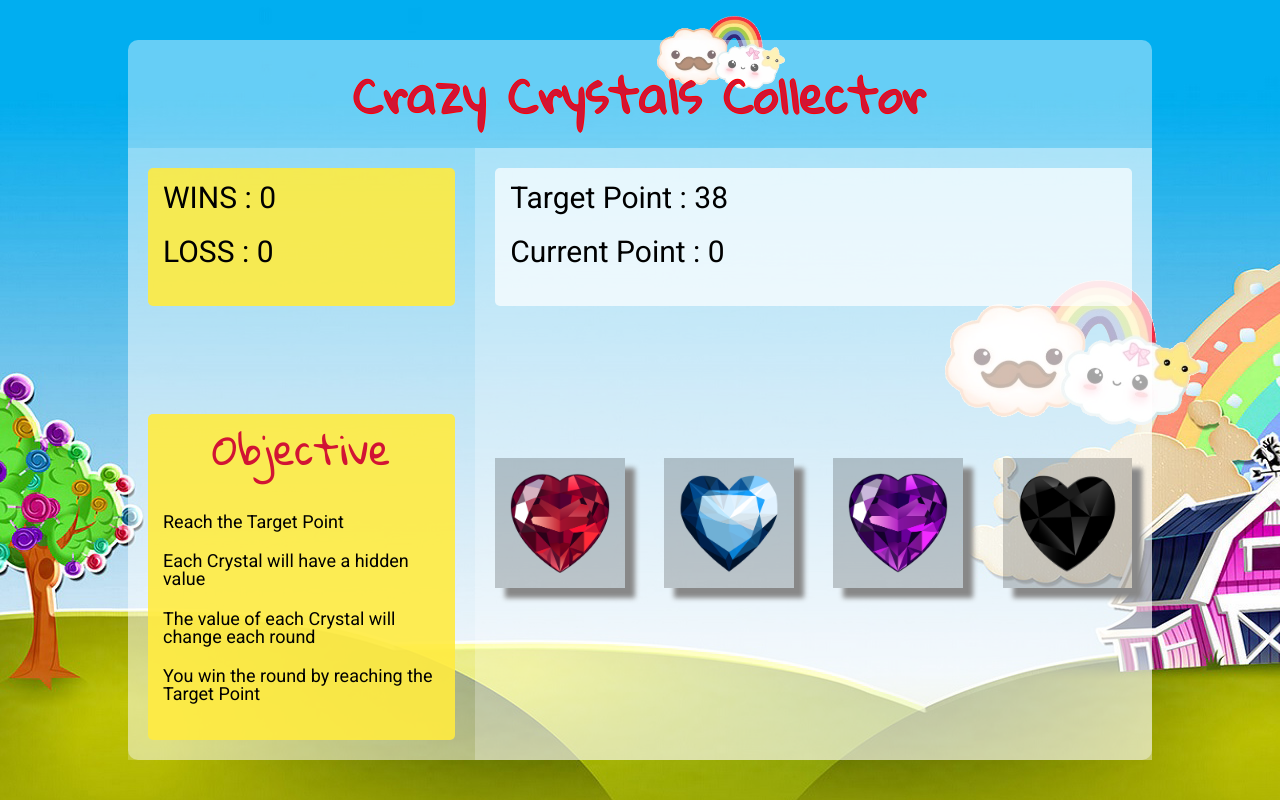
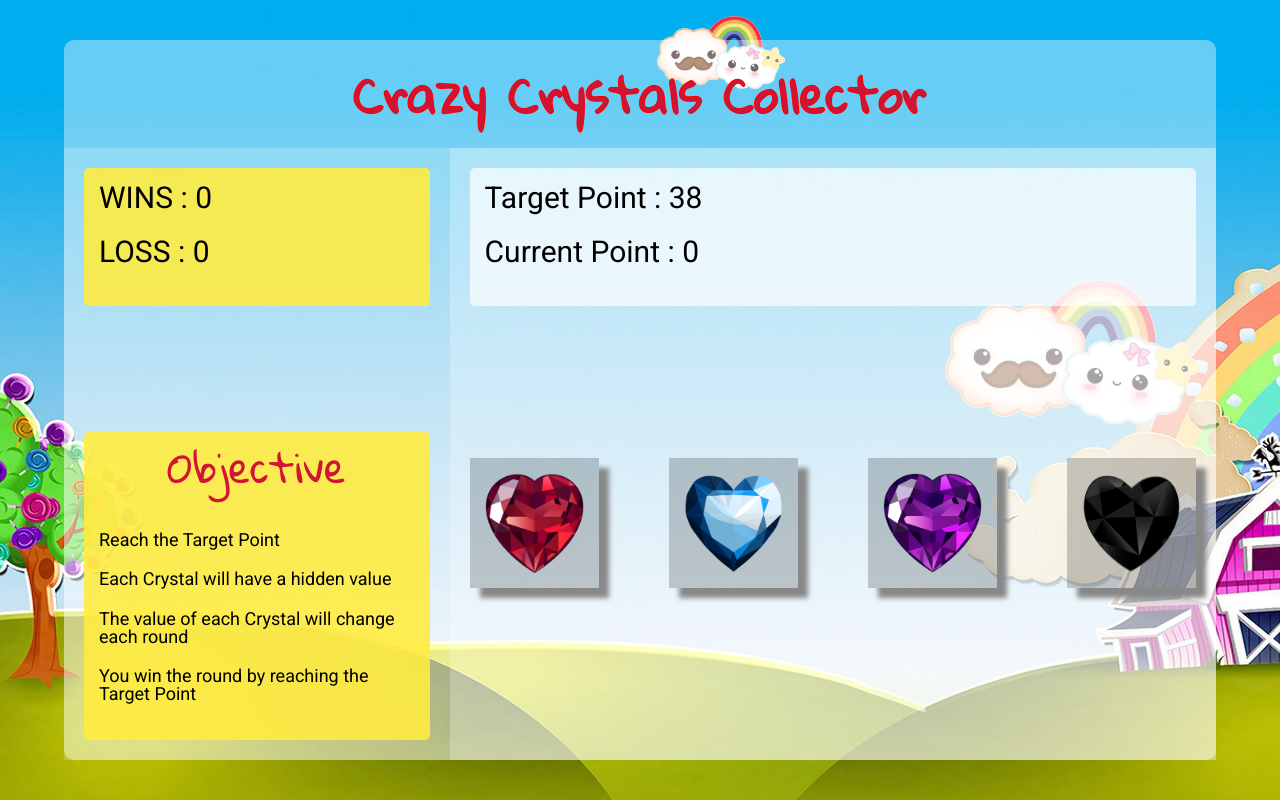
Before and after one commit to victorwltsang/week-4-game, a PHP site: page / in a window 1280 px wide. Run offline with PHP 8.4, Linux system fonts and the light colour scheme; some libraries are stand-ins or nearby versions.

Commit message:
fit mac size

```diff
--- a/assets/css/style.css
+++ b/assets/css/style.css
@@ -28,7 +28,7 @@ p {
     display: flex;
     min-height: 90vh;
     flex-direction: column;
-    max-width: 80%;
+    max-width: 90%;
     margin: 5vh auto;
     background-color: rgba(255, 255, 255, .40);
     border-radius: 10px;
```
